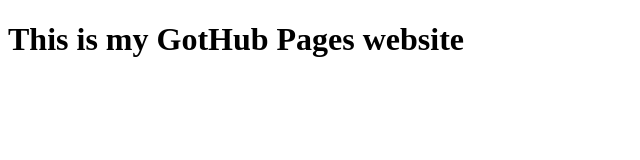
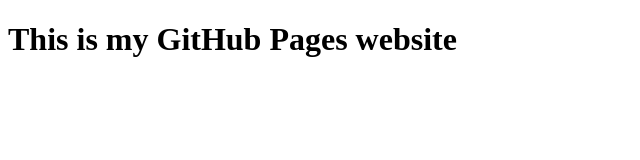
Before and after one commit to andyyou0828/andyyou0828.github.io, a plain HTML site: page index.html in a window 1280 px wide. Shown: the whole page, without its empty margins (0-640 px from the left). Drawn offline with Linux system fonts and the light colour scheme.

Commit message:
fix misspelling

```diff
--- a/index.html
+++ b/index.html
@@ -4,7 +4,7 @@
         <title>My site!</title>
     </head>
     <body>
-        <h1>This is my GotHub Pages website</h1>
+        <h1>This is my GitHub Pages website</h1>
 
     </body>
 </html>
```
